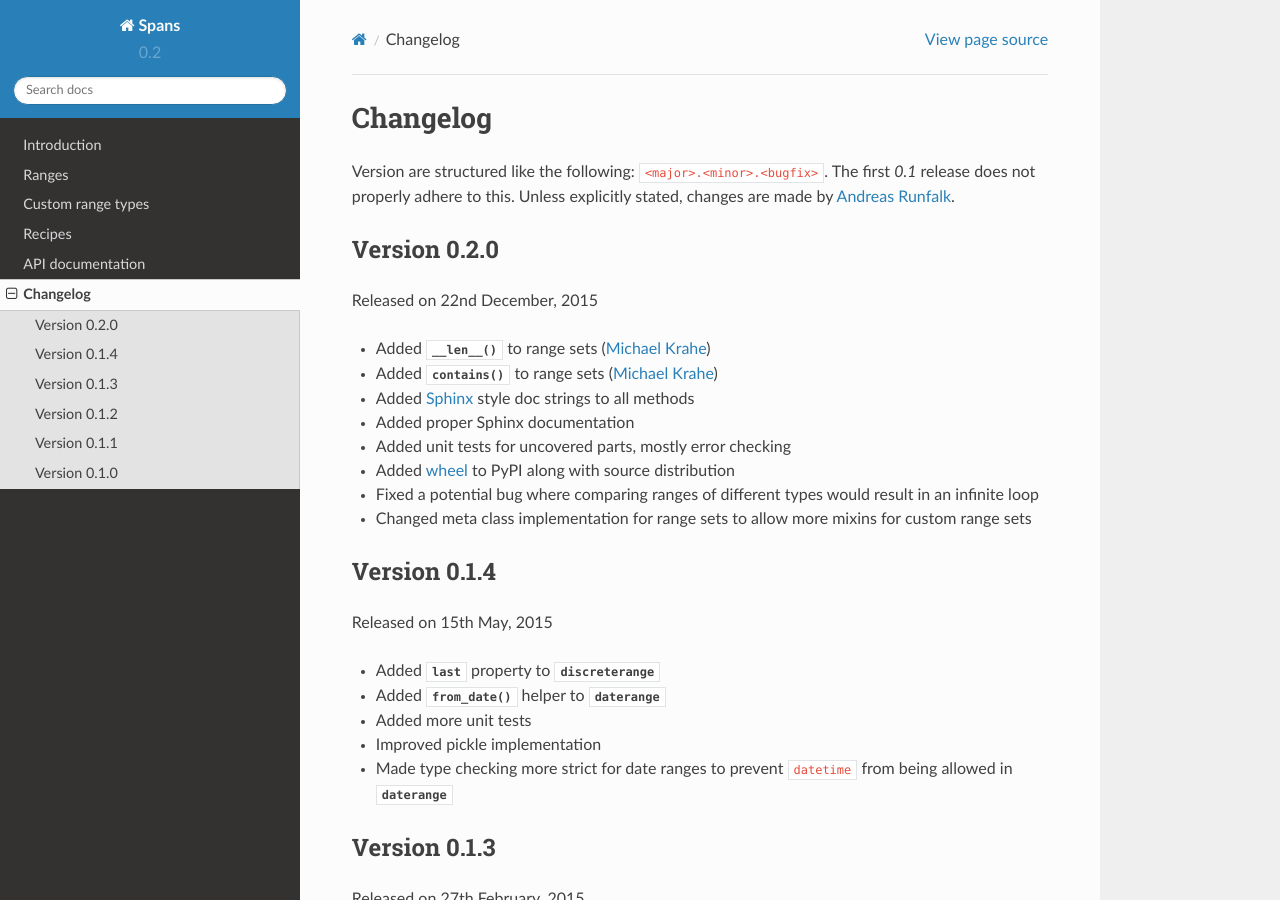
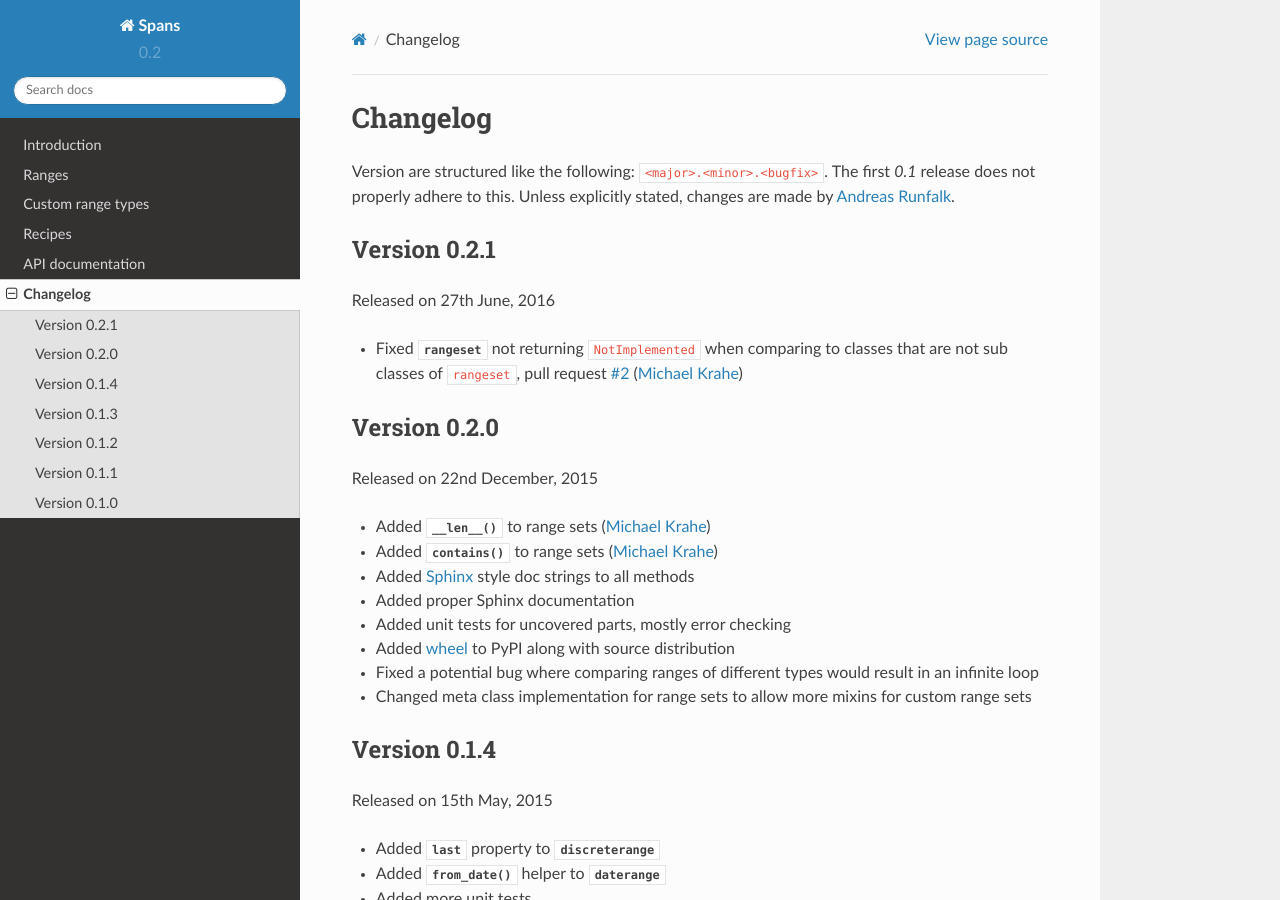
Before and after one commit to runfalk/spans, a Sphinx documentation site: the page built from doc/changelog.rst, in a window 1280 px wide and 900 px high. Built offline with Sphinx 7.4.7 and the Read the Docs theme 2.0.0, drawn with Linux system fonts in a browser that asks for light colours.

Commit message:
Updated changelog for new minor release

```diff
--- a/doc/changelog.rst
+++ b/doc/changelog.rst
@@ -3,6 +3,15 @@ Changelog
 Version are structured like the following: ``<major>.<minor>.<bugfix>``. The
 first `0.1` release does not properly adhere to this. Unless explicitly stated,
 changes are made by `Andreas Runfalk <https://github.com/runfalk>`_.
+
+Version 0.2.1
+-------------
+Released on 27th June, 2016
+
+- Fixed :class:`~spans.settypes.rangeset` not returning ``NotImplemented`` when
+  comparing to classes that are not sub classes of ``rangeset``, pull request
+  `#2 <https://github.com/runfalk/spans/pull/2>`_
+  (`Michael Krahe <https://github.com/der-michik>`_)
 
 Version 0.2.0
 -------------
```
